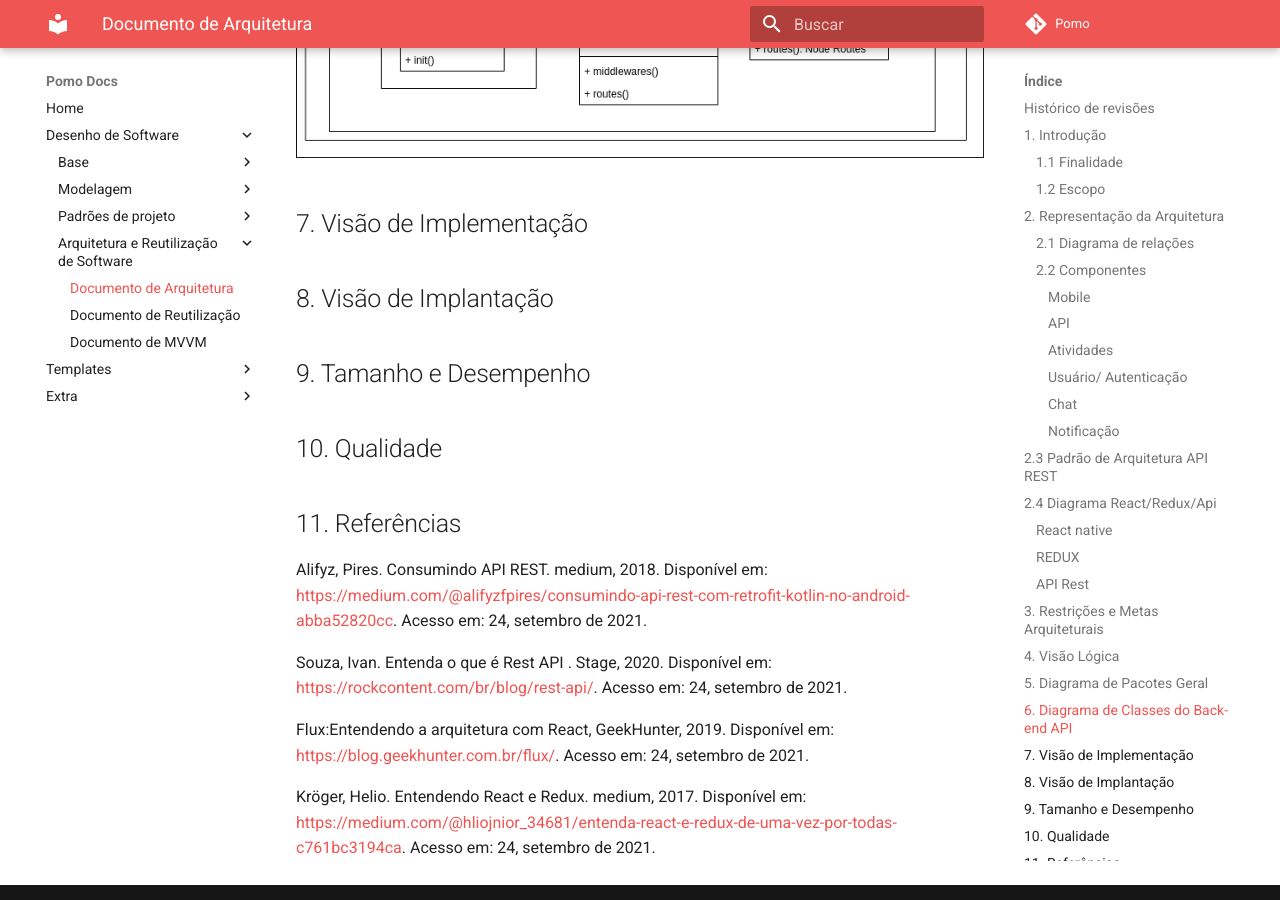
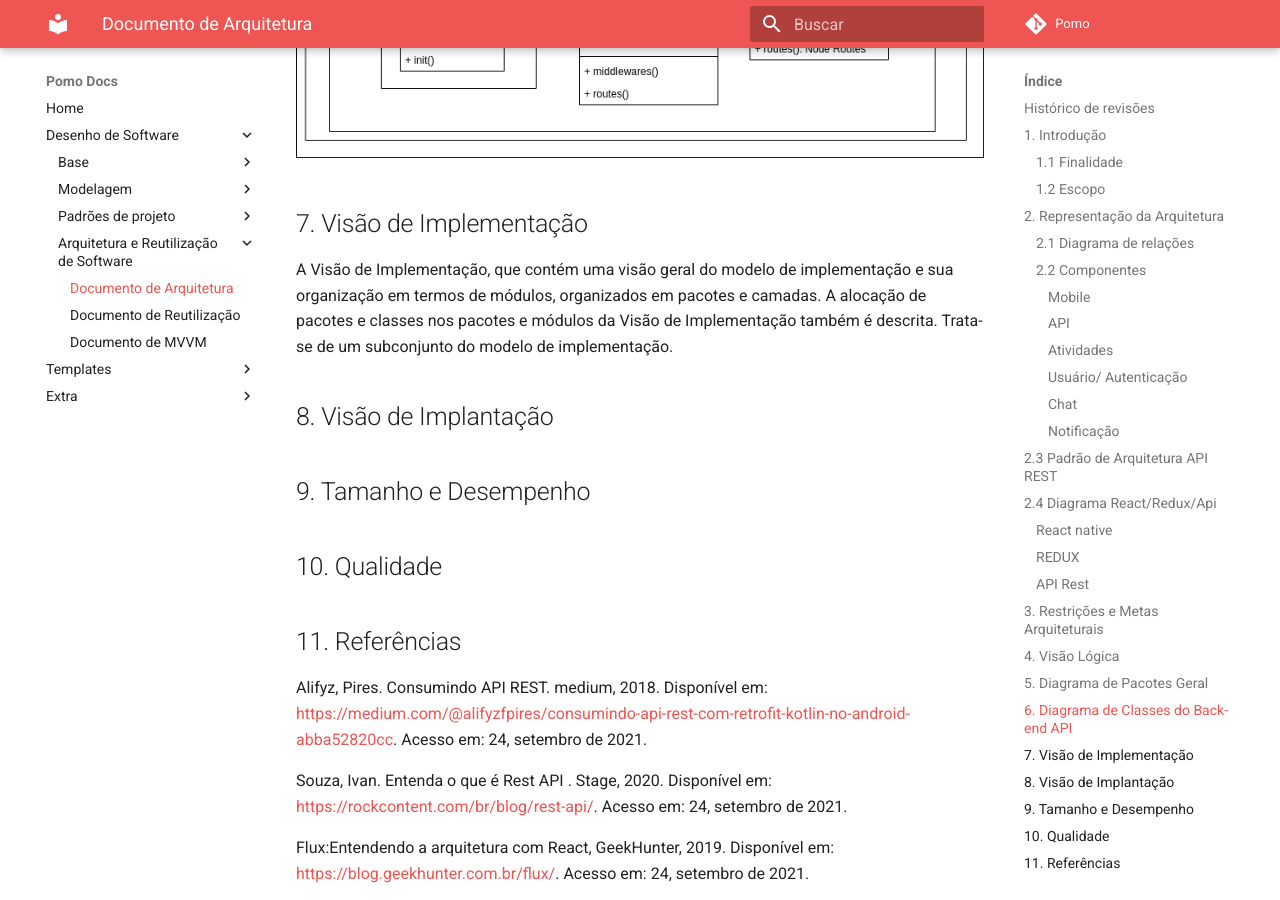
Before and after one commit to UnBArqDsw/2020.1_G6_Pomo, an MkDocs documentation site: the page built from docs/arquitetura-e-reutilizacao/arquitetura.md, in a window 1280 px wide and 900 px high, scrolled down 6536 px. Built offline with MkDocs 1.6.1 and Material for MkDocs 9.7.7, drawn with Linux system fonts in a browser that asks for light colours; comment, search, counter and statistics services are not loaded.

Commit message:
#49 Adicionando explicação do que se trata a visão de implementação

```diff
--- a/docs/arquitetura-e-reutilizacao/arquitetura.md
+++ b/docs/arquitetura-e-reutilizacao/arquitetura.md
@@ -109,6 +109,8 @@ Algumas tipagens foram ignoradas por se tratarem de bibliotecas externas que per
 
 ## 7. Visão de Implementação
 
+A Visão de Implementação, que contém uma visão geral do modelo de implementação e sua organização em termos de módulos, organizados em pacotes e camadas. A alocação de pacotes e classes nos pacotes e módulos da Visão de Implementação também é descrita. Trata-se de um subconjunto do modelo de implementação.
+
 ## 8. Visão de Implantação
 
 ## 9. Tamanho e Desempenho
```
